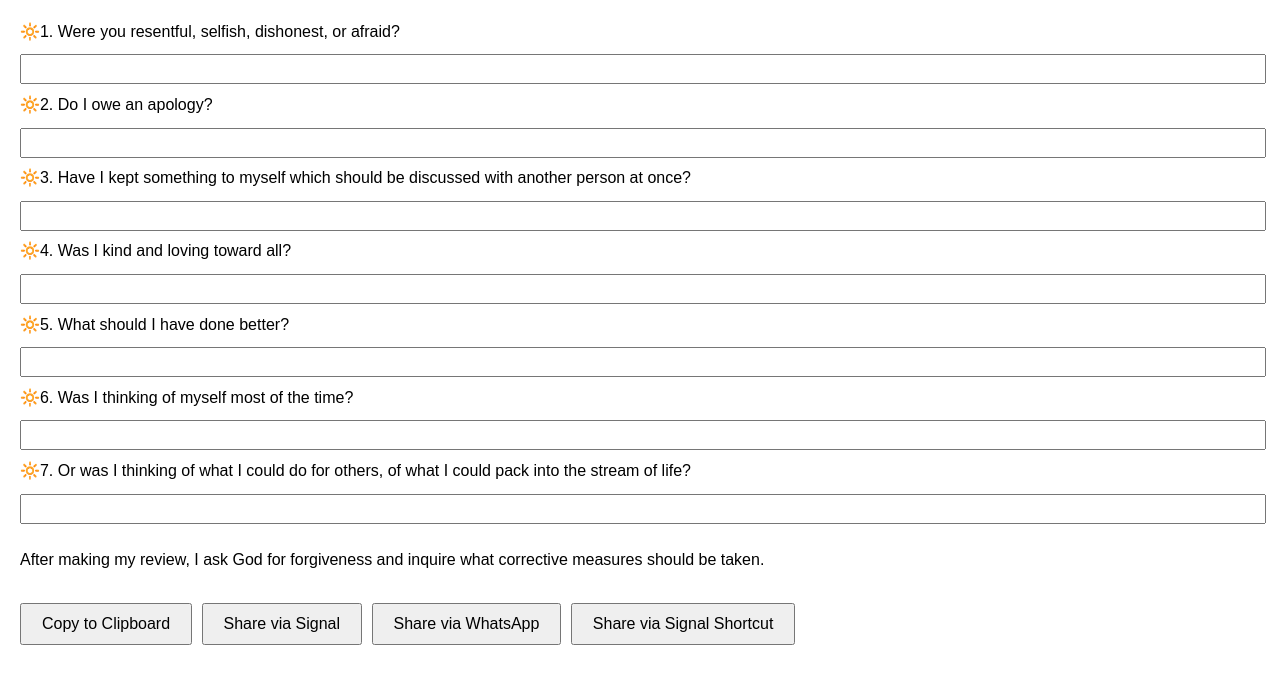
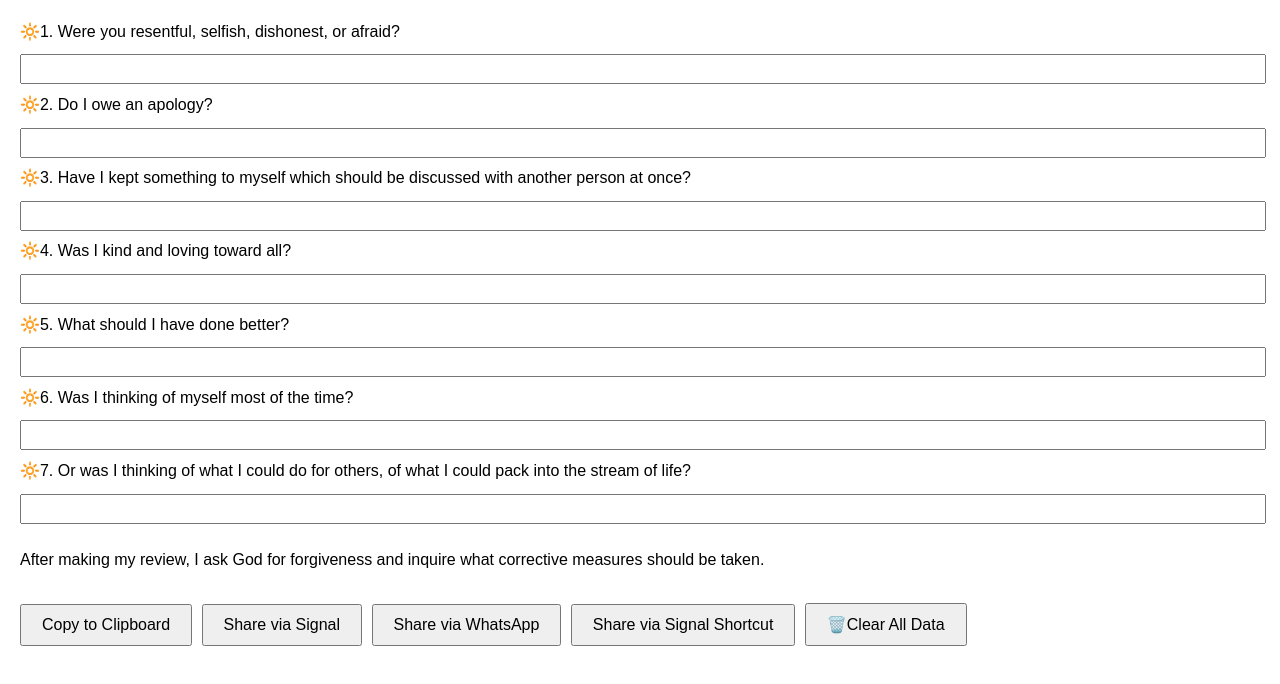
Before and after one commit to amrgmail/s11b, a plain HTML site: page index.html in a window 1280 px wide. Shown: the part 94-778 px from the top of the page. Drawn offline with Linux system fonts and the light colour scheme.

Commit message:
Update index.html

```diff
--- a/index.html
+++ b/index.html
@@ -122,6 +122,7 @@
         <button onclick="shareViaSignal()">Share via Signal</button>
         <button onclick="shareViaWhatsApp()">Share via WhatsApp</button>
         <button onclick="shareViaIOSShortcut()">Share via Signal Shortcut</button>
+        <button onclick="clearAllData()">🗑️Clear All Data</button>
     </div>
 
     <div id="message" class="message"></div>
@@ -259,6 +260,19 @@ window.addEventListener('DOMContentLoaded', () => {
   // Save answers whenever the user types
   document.addEventListener('input', saveAnswers);
 });
+ // Clear all data from localStorage and reset textareas
+ function clearAllData() {
+   if (confirm('Are you sure you want to clear all saved data?')) {
+     const textareas = document.querySelectorAll('textarea');
+     textareas.forEach(textarea => {
+       const id = textarea.id;
+       textarea.value = ''; // Clear the textarea
+       localStorage.removeItem(id); // Remove from localStorage
+       textarea.style.height = '1.5em'; // Reset height
+     });
+     alert('All data has been cleared!');
+   }
+ }
     </script>
 </body>
 </html>
```
